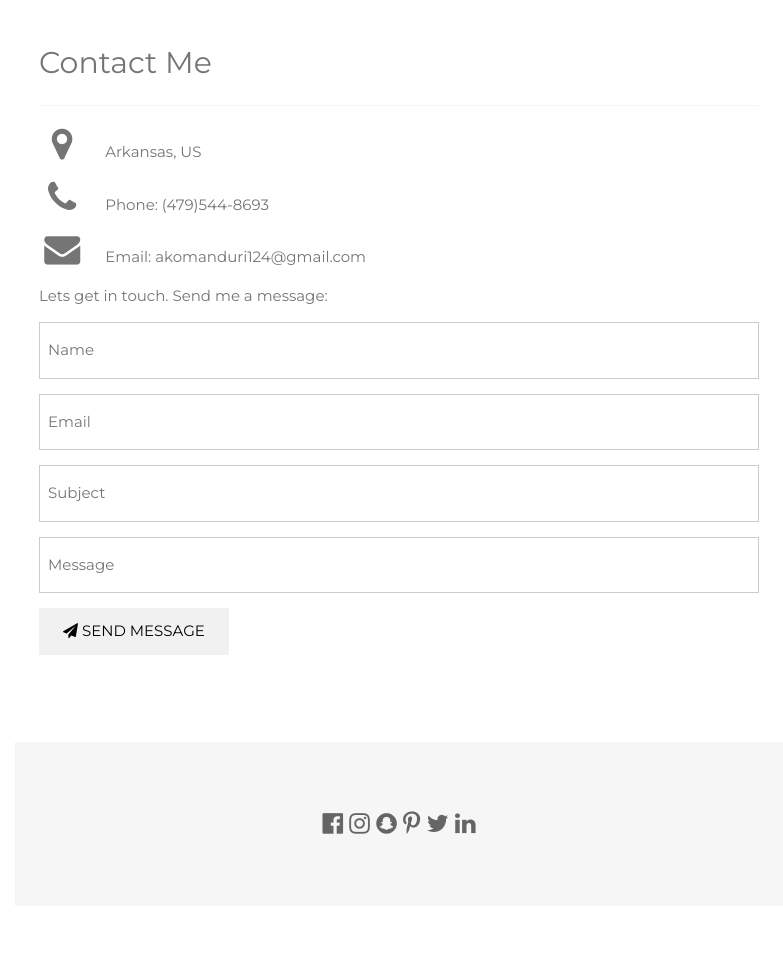
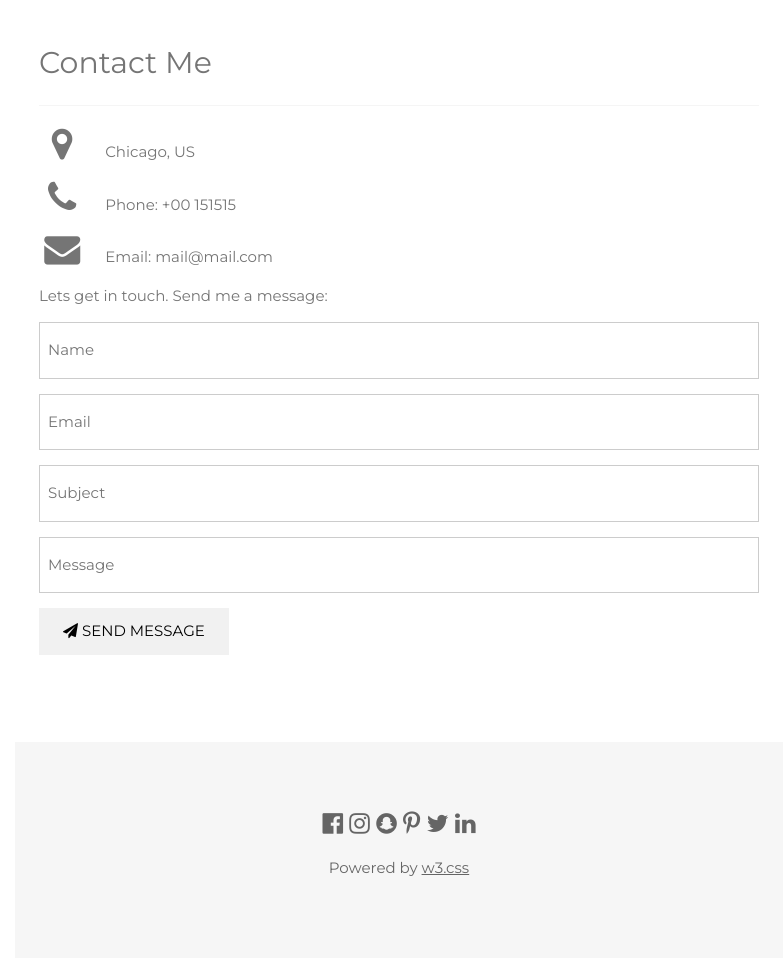
Before and after one commit to reeeeeee-dev/akomand.github.io, a plain HTML site: page index.html in a window 1280 px wide. Shown: the part 1240-2198 px from the top of the page, without its empty margins (497-1280 px from the left). Before the commit the page ends 2146 px from the top, so only its background shows below. Drawn offline with nearby package versions, Linux system fonts and the light colour scheme; some packages are replaced by stand-ins of ours.

Commit message:
Revert "commit 2"
This reverts commit 38f0cacf4ef4997a583be9a95c7cdbb44d7d5dff.

```diff
--- a/index.html
+++ b/index.html
@@ -233,7 +233,7 @@ hr{border:0;border-top:1px solid #eee;margin:20px 0}
 .border-pale-red,.hover-border-pale-red:hover{border-color:#ffe7e7!important}.border-pale-green,.hover-border-pale-green:hover{border-color:#e7ffe7!important}
 .border-pale-yellow,.hover-border-pale-yellow:hover{border-color:#ffffcc!important}.border-pale-blue,.hover-border-pale-blue:hover{border-color:#e7ffff!important}
 </style>
-<title>aneeshkomanduri.me</title>
+<title>W3.CSS Template</title>
 <meta charset="UTF-8">
 <meta name="viewport" content="width=device-width, initial-scale=1">
 
@@ -338,9 +338,9 @@ body, h1,h2,h3,h4,h5,h6 {font-family: "Montserrat", sans-serif}
     <hr class="opacity">
 
     <div class="section">
-      <p><i class="fa fa-map-marker fa-fw xxlarge margin-right"></i> Arkansas, US</p>
-      <p><i class="fa fa-phone fa-fw xxlarge margin-right"></i> Phone: (479)544-8693</p>
-      <p><i class="fa fa-envelope fa-fw xxlarge margin-right"> </i> Email: akomanduri124@gmail.com</p>
+      <p><i class="fa fa-map-marker fa-fw xxlarge margin-right"></i> Chicago, US</p>
+      <p><i class="fa fa-phone fa-fw xxlarge margin-right"></i> Phone: +00 151515</p>
+      <p><i class="fa fa-envelope fa-fw xxlarge margin-right"> </i> Email: mail@mail.com</p>
     </div>
 
      <!-- Google Map -->
@@ -369,7 +369,7 @@ body, h1,h2,h3,h4,h5,h6 {font-family: "Montserrat", sans-serif}
     <i class="fa fa-pinterest-p hover-opacity"></i>
     <i class="fa fa-twitter hover-opacity"></i>
     <i class="fa fa-linkedin hover-opacity"></i>
-
+    <p class="medium">Powered by <a href="https://www.w3schools.com/w3css/default.asp" target="_blank" class="hover-text-green">w3.css</a></p>
   <!-- End footer -->
   </footer>
 
```
